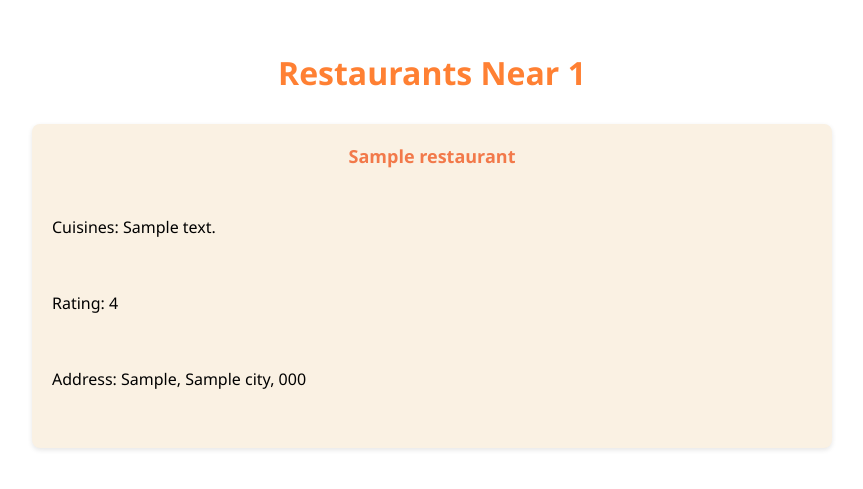
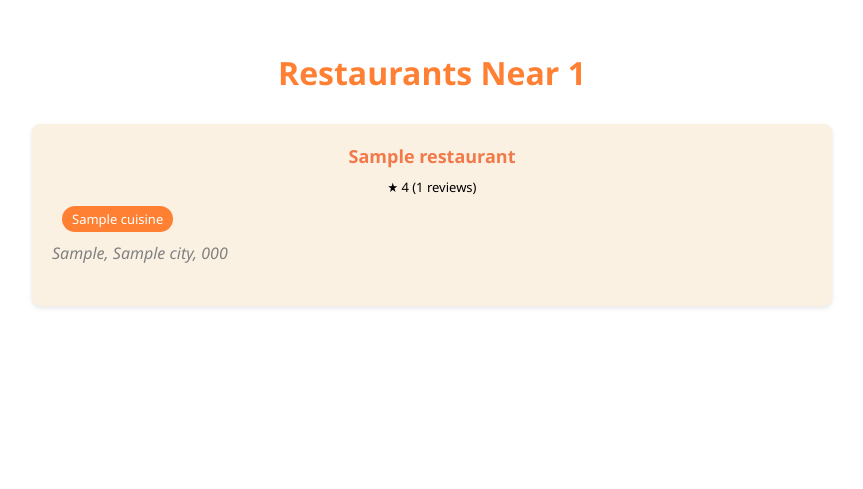
Before and after one commit to Ridwanah/coding_test, a Django app: page /restaurant_list/1/ in a window 1280 px wide. Shown: the top 489 px of the page, without its empty margins (208-1071 px from the left). Run offline with Django 5.2, Linux system fonts and the light colour scheme; tables that the repository leaves empty hold one stand-in row (values such as "Sample post"); a database or web service that is not in the repository returns one stand-in record (values such as "Sample title"); data that the repository does not hold is empty.

Commit message:
refactor: restructure restaurant list with enhanced styling

```diff
--- a/justeat/restaurant/templates/restaurant/list.html
+++ b/justeat/restaurant/templates/restaurant/list.html
@@ -7,18 +7,23 @@
     </head>
     <body>
         <h1>Restaurants Near {{ postcode }}</h1>
+        {% if restaurants %}
             <ul class="restaurant-list">
             {% for restaurant in restaurants %}
                 <li class="restaurant-card">
-                <div class="restaurant-name">{{ restaurant.name }}</div><br>
-                <p>Cuisines: {{ restaurant.cuisines }}</p><br>
-                <p>Rating: {{ restaurant.rating.starRating }}</p><br>
-                <p>Address: {{ restaurant.address.firstLine }}, {{ restaurant.address.city }}, {{ restaurant.address.postalCode }}</p><br>
+                    <div class="restaurant-name">{{ restaurant.name }}</div>
+                    <div class="rating">★ {{ restaurant.rating.starRating }} ({{ restaurant.rating.count }} reviews) </div>
+                    <div class="cuisine-list">
+                        {% for cuisine in restaurant.cuisines %}
+                            <div class="cuisine-name">{{ cuisine.name }}</div>
+                        {% endfor %}
+                    </div>
+                    <div class="restaurant-address">{{ restaurant.address.firstLine }}, {{ restaurant.address.city }}, {{ restaurant.address.postalCode }}</div><br>
                 </li>
-        {% empty %}
-            <p>{{ postcode }} is not a valid UK postcode.</p>
             {% endfor %}
             </ul>
-
+        {% else %}
+        <p>{{ postcode }} is not a valid UK postcode.</p>
+        {% endif %}
     </body>
 </html>
```
Lines whose indentation alone changed are shown as unchanged.
